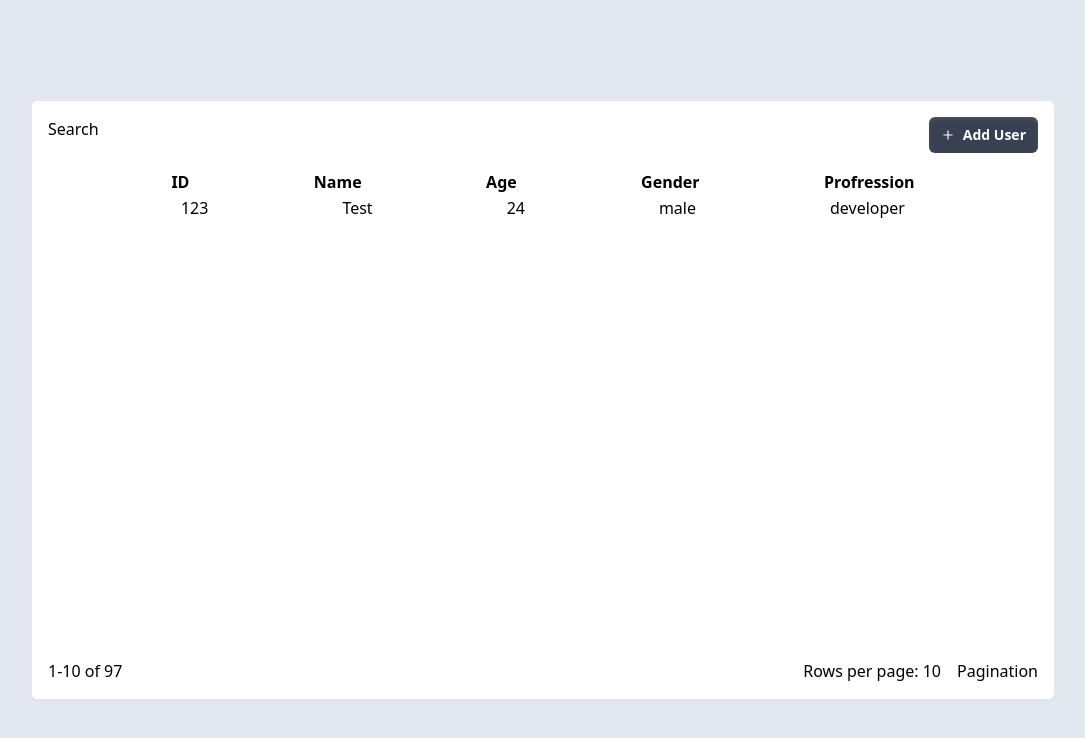
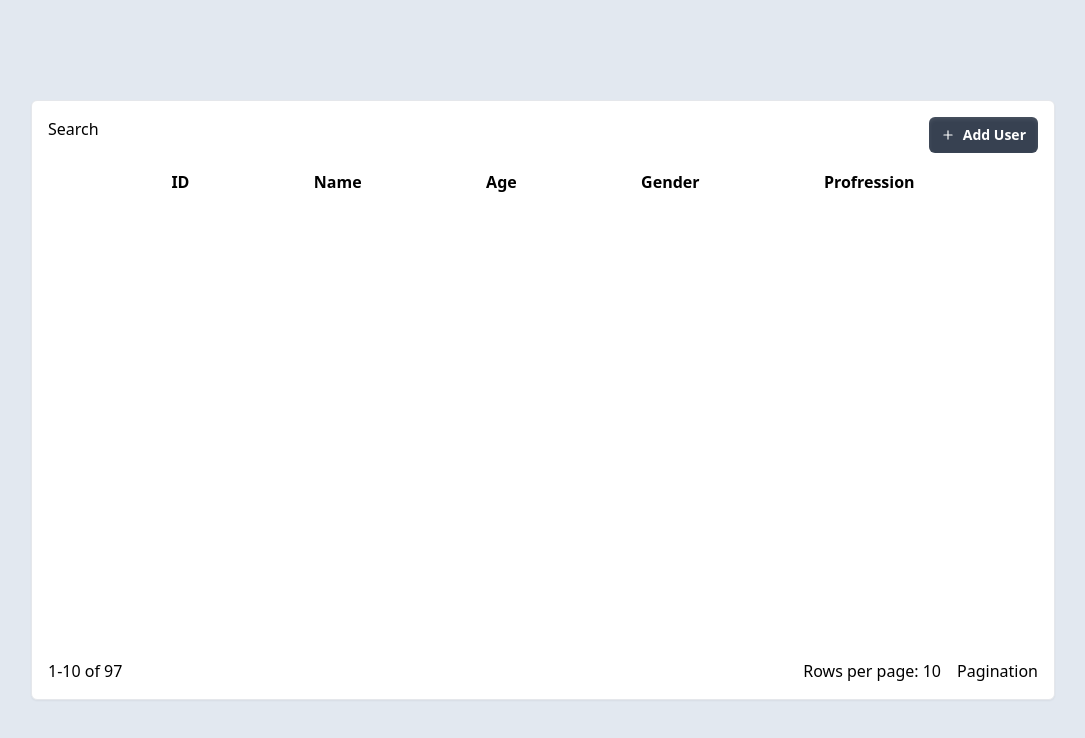
Before and after one commit to kielllll/datatable, a React (Vite) app: page / in a window 1280 px wide. Shown: the top 738 px of the page, without its empty margins (97-1182 px from the left). Built offline with nearby package versions, Linux system fonts and the light colour scheme.

Commit message:
feat: add user function

```diff
--- a/package.json
+++ b/package.json
@@ -17,11 +17,13 @@
     "react-dom": "^18.3.1",
     "react-hook-form": "^7.52.0",
     "react-icons": "^5.2.1",
+    "uuid": "^10.0.0",
     "zod": "^3.23.8"
   },
   "devDependencies": {
     "@types/react": "^18.3.3",
     "@types/react-dom": "^18.3.0",
+    "@types/uuid": "^10.0.0",
     "@typescript-eslint/eslint-plugin": "^7.13.1",
     "@typescript-eslint/parser": "^7.13.1",
     "@vitejs/plugin-react": "^4.3.1",
--- a/src/App.tsx
+++ b/src/App.tsx
@@ -3,9 +3,11 @@ import DataTable from './components/datatable'
 import AddUserDialog from './_components/dialogs/AddUserDialog'
 import { UserRecord } from './types'
 import { useColumns } from './utils'
+import { useUserState } from './hooks/useUserState'
 
 function App() {
   const [addUserDialogOpened, setAddUserDialogOpened] = useState(false)
+  const { users, add } = useUserState()
 
   const columns = useColumns()
 
@@ -13,17 +15,7 @@ function App() {
     <>
       <div className="h-screen w-screen flex justify-center items-center bg-slate-200">
         <DataTable
-          data={
-            [
-              {
-                id: '123',
-                name: 'Test',
-                age: 24,
-                gender: 'male',
-                profession: 'developer',
-              },
-            ] as UserRecord[]
-          }
+          data={users}
           addButtonProps={{
             onClick: () => setAddUserDialogOpened(true),
             label: 'Add User',
@@ -42,6 +34,7 @@ function App() {
       <AddUserDialog
         opened={addUserDialogOpened}
         onClose={() => setAddUserDialogOpened(false)}
+        onAdd={(data) => add(data as Omit<UserRecord, 'id'>)}
       />
     </>
   )
--- a/src/_components/dialogs/AddUserDialog.tsx
+++ b/src/_components/dialogs/AddUserDialog.tsx
@@ -7,11 +7,13 @@ import { type AddUserFormSchema, useAddUserForm } from './useAddUserForm'
 interface AddUserDialogProps {
   opened: boolean
   onClose: () => void
+  onAdd: (data: AddUserFormSchema) => void
 }
 
 export default function AddUserDialog({
   opened,
   onClose,
+  onAdd,
 }: AddUserDialogProps): JSX.Element {
   const {
     register,
@@ -21,7 +23,7 @@ export default function AddUserDialog({
   } = useAddUserForm()
 
   const onSubmit = (data: AddUserFormSchema) => {
-    console.log(data)
+    onAdd(data)
     reset()
     onClose()
   }
--- a/src/components/datatable/DataTable.tsx
+++ b/src/components/datatable/DataTable.tsx
@@ -51,7 +51,9 @@ export default function DataTable<T>({
           {data.map((row, rowIndex) => (
             <Row key={rowIndex}>
               {children.map((child, columnIndex) => (
-                <td key={columnIndex}>{child.props.render(row)}</td>
+                <td key={columnIndex} className="text-left">
+                  {child.props.render(row)}
+                </td>
               ))}
             </Row>
           ))}
--- /dev/null
+++ b/src/hooks/useUserState.tsx
@@ -0,0 +1,24 @@
+import { useState } from 'react'
+import { v4 as uuidv4 } from 'uuid'
+import type { UserRecord } from '../types'
+
+export function useUserState() {
+  const [users, setUsers] = useState<UserRecord[]>([])
+
+  const add = (user: Omit<UserRecord, 'id'>) => {
+    const newUserId = uuidv4()
+
+    setUsers([
+      ...users,
+      {
+        ...user,
+        id: newUserId,
+      },
+    ])
+  }
+
+  return {
+    users,
+    add,
+  }
+}
```
Also changed, not shown: 1 other file (tests, documents, lock files or other folders).
